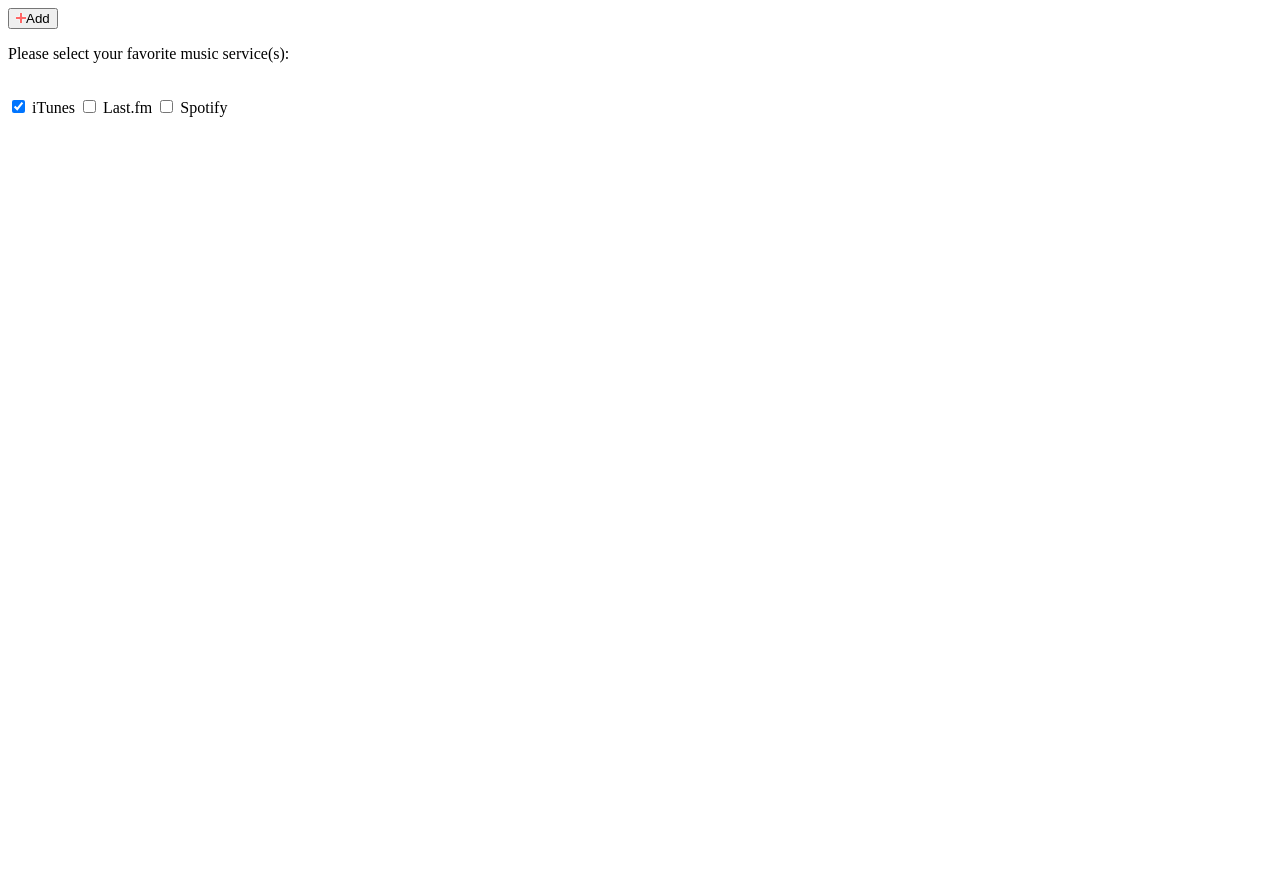
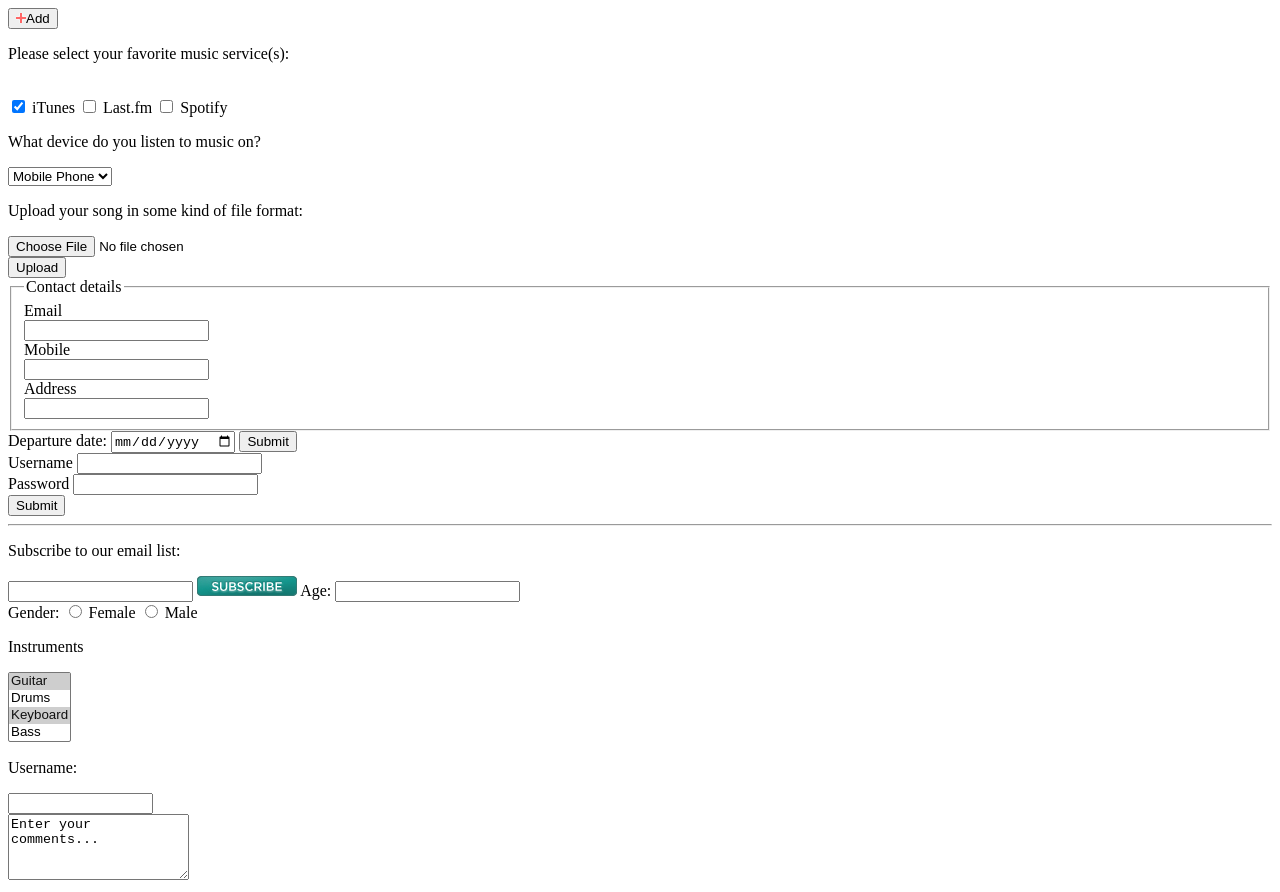
Before and after one commit to stefanrammo/TTHK_HTML_CSS, a plain HTML site: page Chapter7/index.html in a window 1280 px wide. Before the commit the page ends 800 px from the top, so only its background shows below. Drawn offline with Linux system fonts and the light colour scheme.

Commit message:
Chapter 7 and begin Chapter 8

```diff
--- a/Chapter7/index.html
+++ b/Chapter7/index.html
@@ -19,6 +19,58 @@
         <input type="checkbox" name="service" value="lastfm"> Last.fm
         <input type="checkbox" name="service" value="spotify"> Spotify
 
+        <p>What device do you listen to music on?</p>
+        <select name="devices">
+            <option value="mobilePhone">Mobile Phone</option>
+            <option value="radio">Radio</option>
+            <option value="computer">Computer</option>
+        </select>
+
+        <p>Upload your song in some kind of file format:</p>
+        <input type="file" name="userSong"><br>
+        <input type="submit" value="Upload">
+
+        <fieldset>
+            <legend>Contact details</legend>
+            <label for="email">Email <br><input type="text" name="email"></label><br>
+            <label for="mobile">Mobile <br><input type="text" name="mobile"></label><br>
+            <label for="address">Address <br><input type="text" name="address"></label><br>
+
+        </fieldset>
+
+        <label for="departure">Departure date:</label>
+        <input type="date" name="departure">
+        <input type="submit" value="Submit">
+        <br>
+        <label for="username">Username</label>
+        <input type="text" name="username" id="username" required="required">
+        <br>
+        <label for="password">Password</label>
+        <input type="password" name="password" id="password" required="required">
+        <br>
+        <input type="submit" value="Submit">
+        <br><hr>
+        <p>Subscribe to our email list:</p>
+        <input type="email" name="email">
+        <input type="image" src="img/subscribe.jpg" width="100" height="20">
+
+        <label for="age">Age: <input type="text" name="age"></label> <br>
+        Gender:
+        <input type="radio" name="gender" id="female" value="f">
+        <label for="female">Female</label>
+        <input type="radio" name="gender" id="male" value="m">
+        <label for="male">Male</label>
+
+        <p>Instruments</p>
+        <select name="Instruments" size="4" multiple="multiple">
+            <option value="guitar" selected="selected">Guitar</option>
+            <option value="drums">Drums</option>
+            <option value="keyboard" selected="selected">Keyboard</option>
+            <option value="bass">Bass</option>
+        </select>
+        <p>Username:</p>
+        <input type="text" name="username" size="15" maxlength="30">
+        <br><textarea name="comments" cols="20" rows="4">Enter your comments...</textarea>
     </form>
 </body>
 
```
Also changed, not shown: Chapter8/index.html (added).
